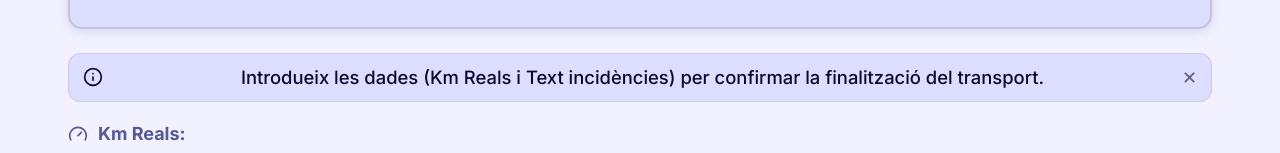
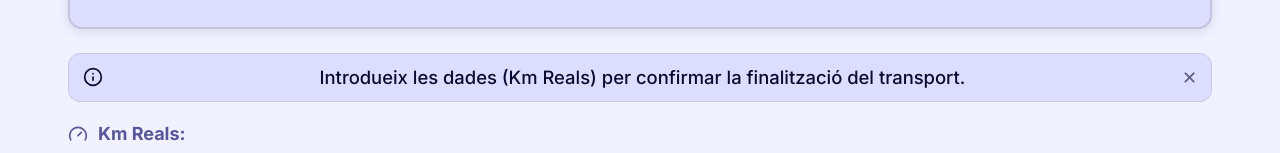
Before and after one commit to Samuraky/webIPO, a React (Vite) app: page /webIPO/finish-transport in a window 1280 px wide. Shown: the part 506-659 px from the top of the page. Built offline with nearby package versions, Linux system fonts and the light colour scheme; sample sign-in values are in the browser's storage.

Commit message:
mensaje error finalizar

```diff
--- a/src/pages/FinishTransport.jsx
+++ b/src/pages/FinishTransport.jsx
@@ -31,7 +31,7 @@ function FinishTransport({ user, driverState, setDriverState, onLogout }) {
 
   /* ── Notificació informativa en entrar ── */
   useEffect(() => {
-    setInfoMsg(tx.finish_info_required || 'Introdueix les dades (Km Reals i Text incidències) per confirmar la finalització del transport.');
+    setInfoMsg(tx.finish_info_required || 'Introdueix les dades (Km Reals) per confirmar la finalització del transport.');
     clearTimeout(infoTimer.current);
     infoTimer.current = setTimeout(() => setInfoMsg(''), 15000);
   }, [lang]);
```
